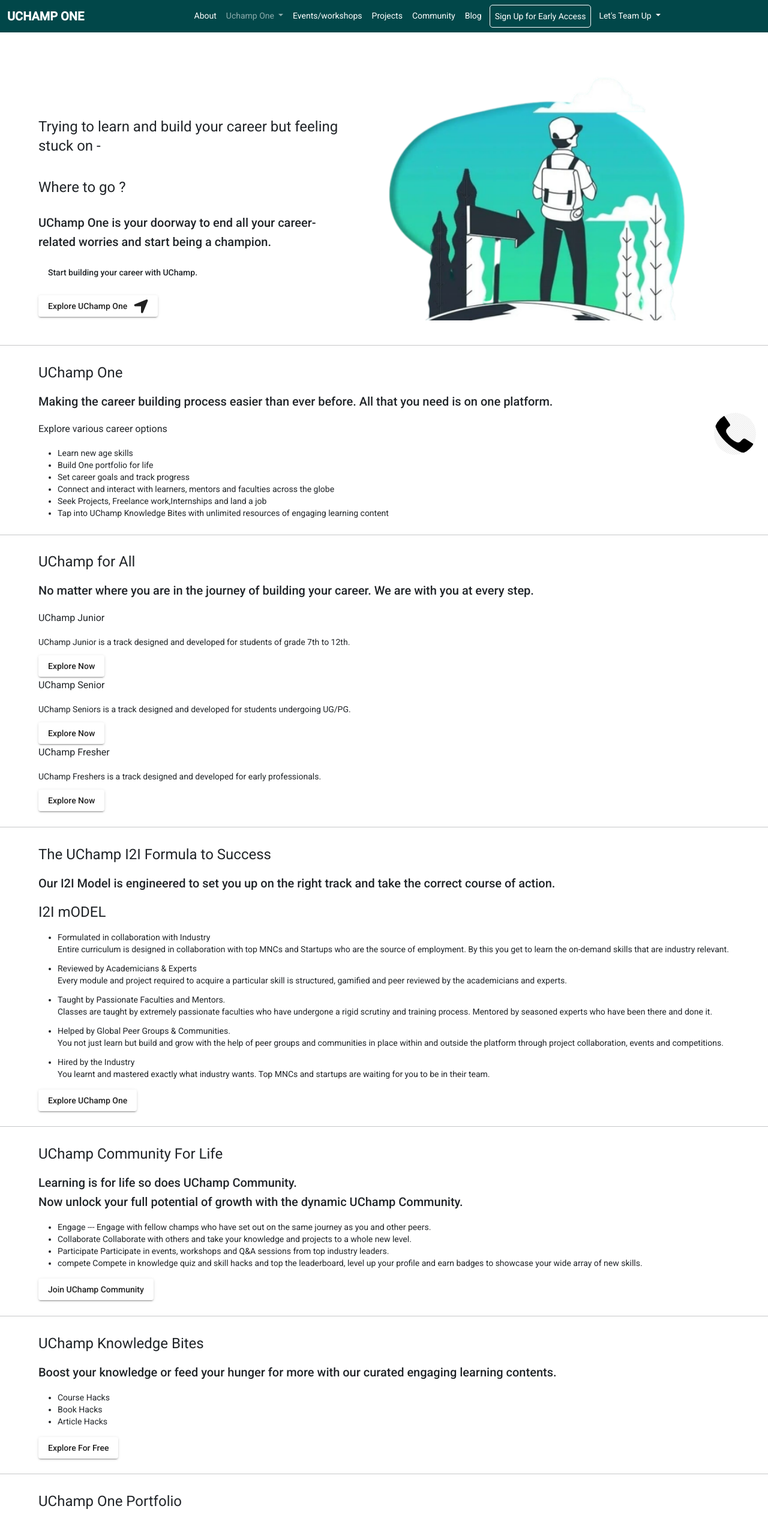
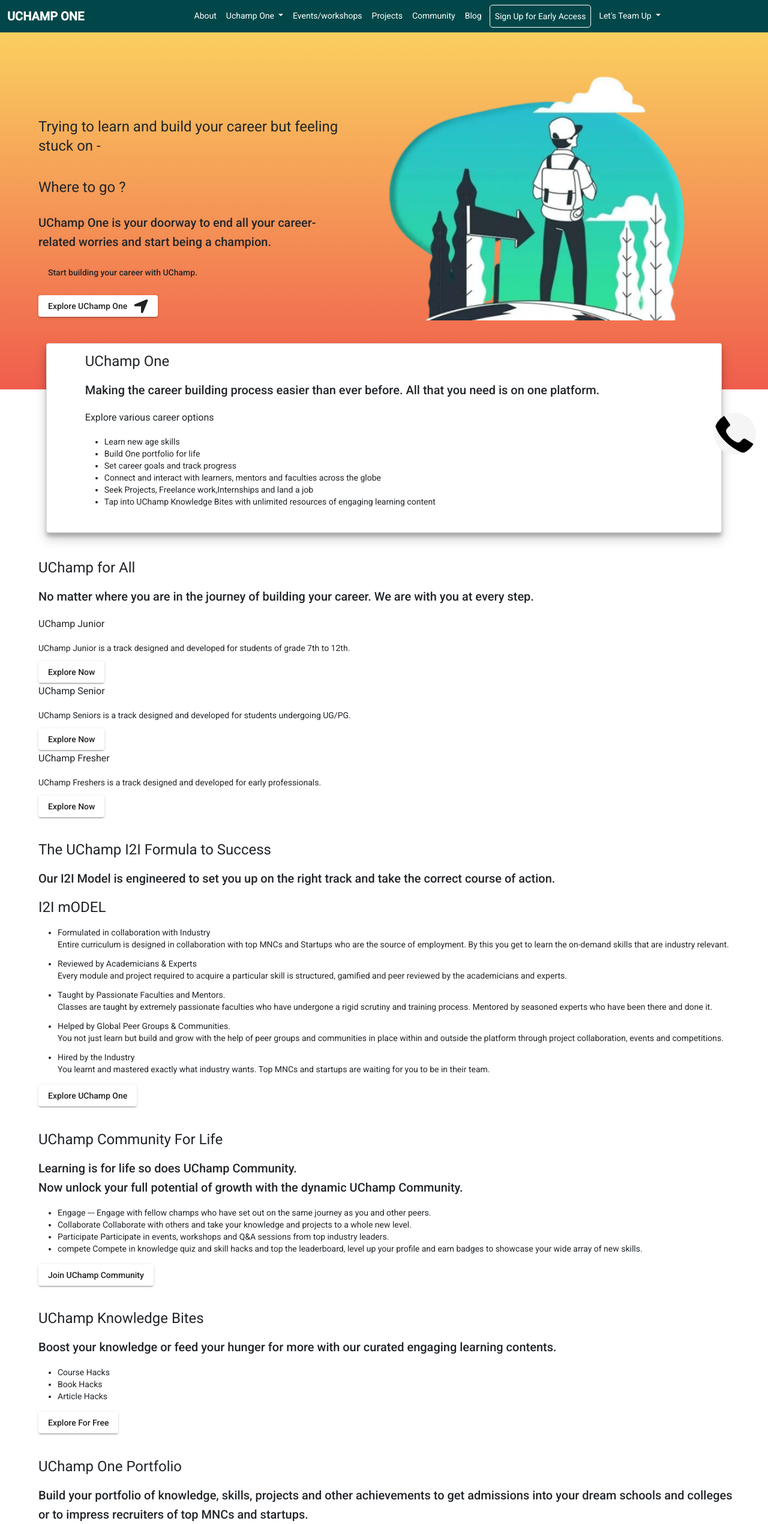
Before and after one commit to Codeslinger143/Uchamp1edition, an Angular app: page /home in a window 1280 px wide. Shown: the top 2540 px of the page at 60% size. Built offline with nearby package versions, Linux system fonts and the light colour scheme.

Commit message:
uchamphomeone card

```diff
--- a/src/app/app.component.html
+++ b/src/app/app.component.html
@@ -1,3 +1,3 @@
 <app-header></app-header>
-<router-outlet></router-outlet>
+<router-outlet ></router-outlet>
 <app-footer></app-footer>
--- a/src/app/header/header.component.html
+++ b/src/app/header/header.component.html
@@ -9,7 +9,7 @@
       <ul class="navbar-nav">
         <li class="nav-item"><a class="nav-link" href="#" style="color: white;" > About </a></li>
         <li class="nav-item dropdown" id="myDropdown">
-          <a class="nav-link dropdown-toggle" href="#" data-bs-toggle="dropdown"  > Uchamp One </a>
+          <a class="nav-link dropdown-toggle" href="#" data-bs-toggle="dropdown" style="color: white;"  > Uchamp One </a>
           <ul class="dropdown-menu" style="background-color: #014749;">
             <li> <a class="dropdown-item" style="color: white;" href="#"> Uchamp Academy &raquo; </a>
               <ul class="submenu dropdown-menu" style="background-color: #014749;">
--- a/src/app/home/home.component.html
+++ b/src/app/home/home.component.html
@@ -1,10 +1,10 @@
-<section>
-    <div style="display: flex; flex-wrap: wrap; " class="curve">
+<div >
+
+<section style="background-image:linear-gradient(#facf5f,#f05d4d);padding-bottom:7% ;">
+    <div style="display: flex; flex-wrap: wrap; ">
         <div style="width: 46%;margin: 8% 2% 0% 2%; padding: 3% 3% 0% 3%;">
             <h1>Trying to learn and build your career but feeling stuck on - <br>
-<!--
-                What to explore? What to do? <br>
-                Where to go? or Where to start? -->
+
 
             </h1>
             <br>
@@ -37,7 +37,7 @@
             <button mat-raised-button class="hvrbtn">Explore UChamp One &nbsp; <i
                     class="fa-solid fa-2x fa-location-arrow"></i> </button>
         </div>
-        <div @fade style="width: 50%; margin: 5% 0 2% 0;display: flex;align-items: center;">
+        <div @fade class="sideimg" style="width: 50%; margin: 5% 0 2% 0;display: flex;align-items: center;">
             <img style="width: 80%;" src="../assets/images/uchampsideimage1.png">
         </div>
     </div>
@@ -45,29 +45,27 @@
 </section>
 
 <div>
-    <img src="../assets/images/mobicon.png" (click)="opencontactform()" class="contacticon" alt="">
+    <img style="z-index: 100;" src="../assets/images/mobicon.png" (click)="opencontactform()" class="contacticon" alt="">
 </div>
 
-<hr>
 
 <app-uchamphomeone></app-uchamphomeone>
 
-<hr>
 
 <app-uchamphomeforall></app-uchamphomeforall>
 
-<hr>
+
 
 <app-uchampi2iformulae></app-uchampi2iformulae>
 
-<hr>
 
 <app-uchamphomecommunity></app-uchamphomecommunity>
 
-<hr>
+
 
 <app-uchampknowledgebites></app-uchampknowledgebites>
 
-<hr>
 
 <app-uchampportfolio></app-uchampportfolio>
+
+</div>
--- a/src/app/home/home.component.scss
+++ b/src/app/home/home.component.scss
@@ -2,6 +2,11 @@
 color: white;
 background-color: #014749;
 }
+
+.sideimg:hover{
+transform: translate3d();
+}
+
 
 .content{
     padding: 6% 5% 2% 5%;
--- a/src/app/uchamphomecommunity/uchamphomecommunity.component.html
+++ b/src/app/uchamphomecommunity/uchamphomecommunity.component.html
@@ -1,4 +1,4 @@
-<div style="margin: 0% 2% 2% 2%; padding: 1% 3% 0% 3%;" class="content">
+<div style="margin: 0% 0% 0% 0%; padding: 1% 3% 2% 5%;" class="content">
     <h1 class="cent">
         UChamp Community For Life
     </h1>
--- a/src/app/uchamphomeforall/uchamphomeforall.component.html
+++ b/src/app/uchamphomeforall/uchamphomeforall.component.html
@@ -1,5 +1,5 @@
-<div style="margin: 0% 2% 2% 2%; padding: 1% 3% 0% 3%;">
-    <h1> UChamp for All</h1>
+<div style="margin: 7% 0% 0% 0%;padding: 1% 3% 2% 5%;">
+    <h1 style="padding-top: 16px;"> UChamp for All</h1>
     <h2>No matter where you are in the journey of building your career. We are with you at every step. </h2>
     <h3>UChamp Junior</h3>
     <p>UChamp Junior is a track designed and developed for students of grade 7th to 12th.</p>
--- a/src/app/uchamphomeone/uchamphomeone.component.html
+++ b/src/app/uchamphomeone/uchamphomeone.component.html
@@ -1,4 +1,5 @@
-<div @fade style="margin: 0% 2% 2% 2%; padding: 1% 3% 0% 3%;">
+<div class="card" style="margin: -6% 6% ; padding: 1% 3% 2% 5%; ">
+
     <h1>UChamp One </h1>
     <h2>Making the career building process easier than ever before. All that you need is on one platform.</h2>
     <h3>Explore various career options</h3>
--- a/src/app/uchamphomeone/uchamphomeone.component.scss
+++ b/src/app/uchamphomeone/uchamphomeone.component.scss
@@ -2,6 +2,10 @@
     animation-name: mov;
     animation-duration: 3s;
 }
+.card{
+    box-shadow: 0 10px 20px rgba(0,0,0,0.19),0 6px 6px rgba(0,0,0,0.23) ;
+}
+
 
 @keyframes mov{
     from{
--- a/src/app/uchampi2iformulae/uchampi2iformulae.component.html
+++ b/src/app/uchampi2iformulae/uchampi2iformulae.component.html
@@ -1,4 +1,4 @@
-<div style="margin: 0% 2% 2% 2%; padding: 1% 3% 0% 3%;">
+<div style="margin: 0% 0% 0% 0%; padding: 1% 5% 2% 5%;">
     <h1>
         The UChamp I2I Formula to Success
     </h1>
--- a/src/app/uchampknowledgebites/uchampknowledgebites.component.html
+++ b/src/app/uchampknowledgebites/uchampknowledgebites.component.html
@@ -1,4 +1,4 @@
-<div style="margin: 0% 2% 2% 2%; padding: 1% 3% 0% 3%;">
+<div style="margin: 0% 0% 0% 0%; padding: 1% 3% 2% 5%;">
     <h1>UChamp Knowledge Bites</h1>
     <h2>
         Boost your knowledge or feed your hunger for more with our curated engaging learning contents.
--- a/src/app/uchampportfolio/uchampportfolio.component.html
+++ b/src/app/uchampportfolio/uchampportfolio.component.html
@@ -1,4 +1,4 @@
-<div style="margin: 0% 2% 2% 2%; padding: 1% 3% 0% 3%;">
+<div style="margin: 0% 0% 0% 0%; padding: 1% 3% 2% 5%;">
     <h1>UChamp One Portfolio</h1>
     <h2>Build your portfolio of knowledge, skills, projects and other achievements to get admissions into your dream
         schools
```
